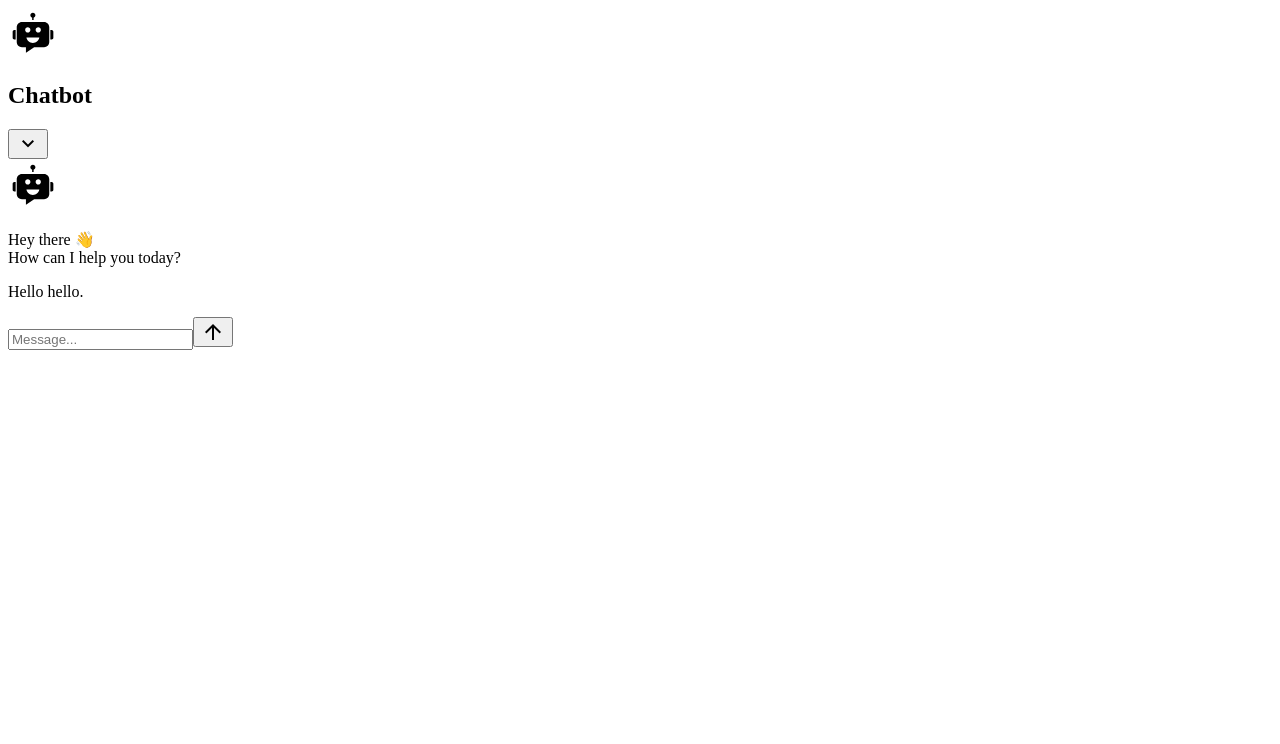
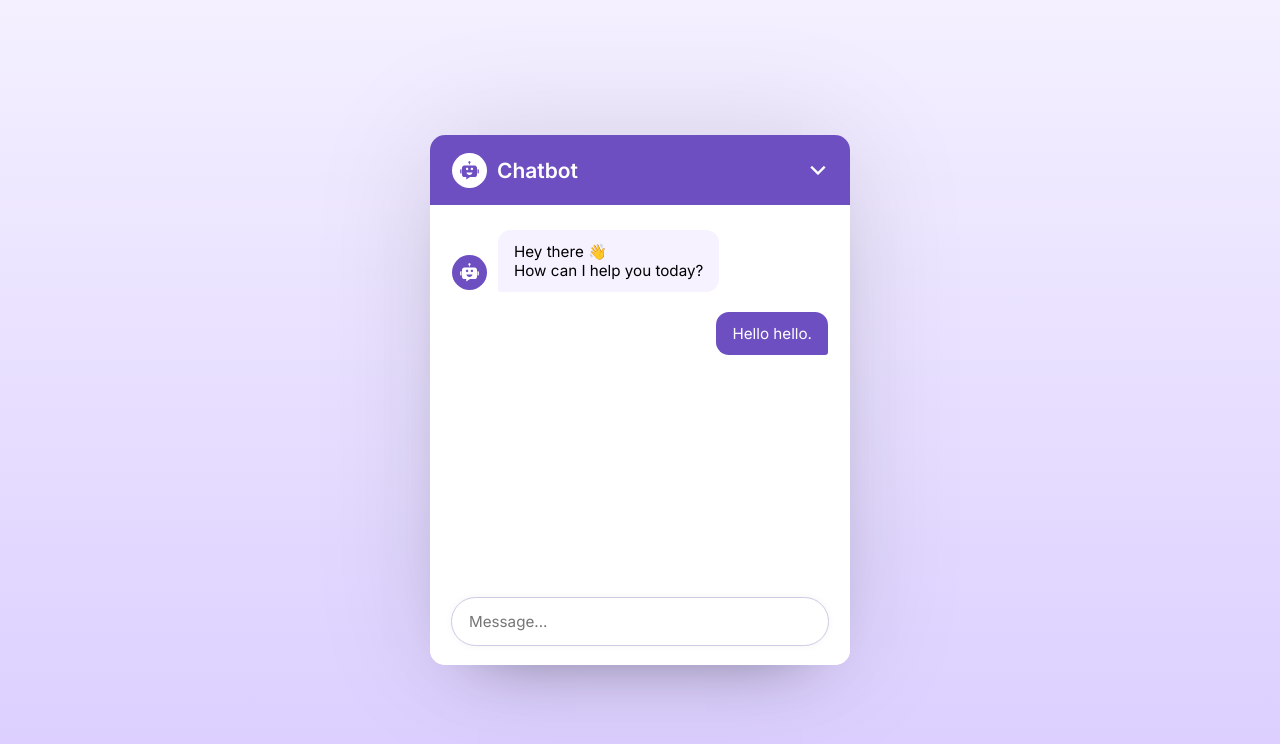
Before and after one commit to emmanuellekamwa/AI-Chatbot, a React (Vite) app: page / in a window 1280 px wide. Shown: the top 744 px of the page. Built offline with nearby package versions, Linux system fonts and the light colour scheme.

Commit message:
Styled the UI of the project

```diff
--- a/index.html
+++ b/index.html
@@ -5,7 +5,7 @@
     <link rel="icon" type="image/svg+xml" href="/vite.svg" />
     <meta name="viewport" content="width=device-width, initial-scale=1.0" />
     <title>AI Chatbot</title>
-    <link rel="stylesheet" href="https://fonts.googleapis.com/css2?family=Material+Symbols+Outlined:opsz,wght,FILL,GRAD@24,400,0,0" />
+    <link rel="stylesheet" href="https://fonts.googleapis.com/css2?family=Material+Symbols+Outlined:opsz,wght,FILL,GRAD@48,400,0,0" />
   </head>
   <body>
     <div id="root"></div>
--- a/src/index.css
+++ b/src/index.css
@@ -0,0 +1,182 @@
+@import url('https://fonts.googleapis.com/css2?family=Inter:opsz,wght@14..32,100..900&display=swap');
+
+* {
+    margin: 0;
+    padding: 0;
+    box-sizing: border-box;
+    font-family: "Inter", sans-serif;
+}
+
+body {
+    width: 100%;
+    min-height: 100vh;
+    display: flex;
+    align-items: center;
+    justify-content: center;
+    background: linear-gradient(#F4F0FF, #DACDFF);
+}
+
+.chatbot-popup {
+    position: relative;
+    width: 420px;
+    overflow: hidden;
+    background: #fff;
+    border-radius: 15px;
+    box-shadow: 0 0 128px 0 rgba(0, 0, 0, 0.1),
+        0 32px 64px -48px rgba(0, 0, 0, 0.5);
+}
+
+.chatbot-popup .chat-header {
+    display: flex;
+    padding: 15px 22px;
+    align-items: center;
+    justify-content: space-between;
+    background: #6D4FC2;
+}
+
+.chat-header .header-info {
+    display: flex;
+    align-items: center;
+    gap: 10px;
+}
+
+.header-info svg {
+    height: 35px;
+    width: 35px;
+    padding: 6px;
+    flex-shrink: 0;
+    fill: #6D4FC2;
+    background: #fff;
+    border-radius: 50%;
+}
+
+.header-info .logo-text {
+    color: #fff;
+    font-size: 1.31rem;
+    font-weight: 600;
+}
+
+.chat-header button {
+    height: 40px;
+    width: 40px;
+    border: none;
+    outline: none;
+    color: #fff;
+    cursor: pointer;
+    font-size: 1.9rem;
+    padding-top: 2px;
+    border-radius: 50%;
+    margin-right: -10px;
+    background: none;
+    transition: 0.2s ease;
+}
+
+.chat-header button:hover {
+    background: #593bab;
+}
+
+.chat-body {
+    display: flex;
+    flex-direction: column;
+    gap: 20px;
+    height: 460px;
+    overflow-y: auto;
+    padding: 25px 22px;
+}
+
+.chat-body .message {
+    display: flex;
+    gap: 11px;
+    align-items: center;
+}
+
+.chat-body .bot-message svg {
+    height: 35px;
+    width: 35px;
+    padding: 6px;
+    flex-shrink: 0;
+    fill: #fff;
+    align-self: flex-end;
+    margin-bottom: 2px;
+    background: #6D4FC2;
+    border-radius: 50%;
+}
+
+.chat-body .message .message-text {
+    padding: 12px 16px;
+    max-width: 75%;
+    word-wrap: break-word;
+    white-space: pre-line;
+    font-size: 0.95rem;
+}
+
+.chat-body .bot-message .message-text {
+    background: #F6F2FF;
+    border-radius: 13px 13px 13px 3px;
+}
+
+.chat-body .user-message {
+    flex-direction: column;
+    align-items: flex-end;
+}
+
+.chat-body .user-message .message-text {
+    background: #6D4FC2;
+    color:#fff;
+    border-radius: 13px 13px 3px 13px;
+}
+
+.chat-footer {
+    position: absolute;
+    bottom: 0;
+    width: 100%;
+    background: #fff;
+    padding: 15px 22px 20px;
+}
+
+.chat-footer .chat-form {
+    display: flex;
+    align-items: center;
+    border-radius: 32px;
+    background: #fff;
+    outline: 1px solid #CCCCE5;
+    box-shadow: 0 0 8px rgba(0, 0, 0, 0.06);
+}
+
+.chat-footer .chat-form:focus-within {
+    outline: 2px solid #6D4FC2;
+}
+
+.chat-form .message-input {
+    border: none;
+    outline: none;
+    background: none;
+    width: 100%;
+    height: 47px;
+    padding: 0 17px;
+    font-size: 0.95rem;
+}
+
+.chat-form button {
+    height: 35px;
+    width: 35px;
+    border: none;
+    display: none;
+    outline: none;
+    cursor: pointer;
+    font-size: 1.15rem;
+    color: #fff;
+    flex-shrink: 0;
+    margin-right: 6px;
+    border-radius: 50%;
+    background: #6D4FC2;
+    transition: 0.2s ease;
+}
+
+.chat-form button:hover {
+    background: #593bab;
+}
+
+.chat-form .message-input:valid ~ button {
+    display: block;
+}
```
